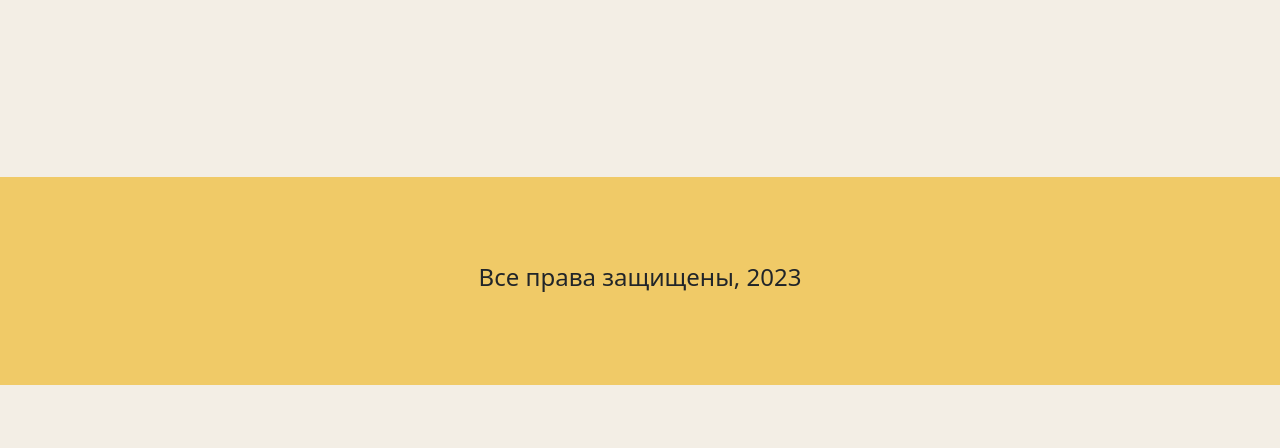
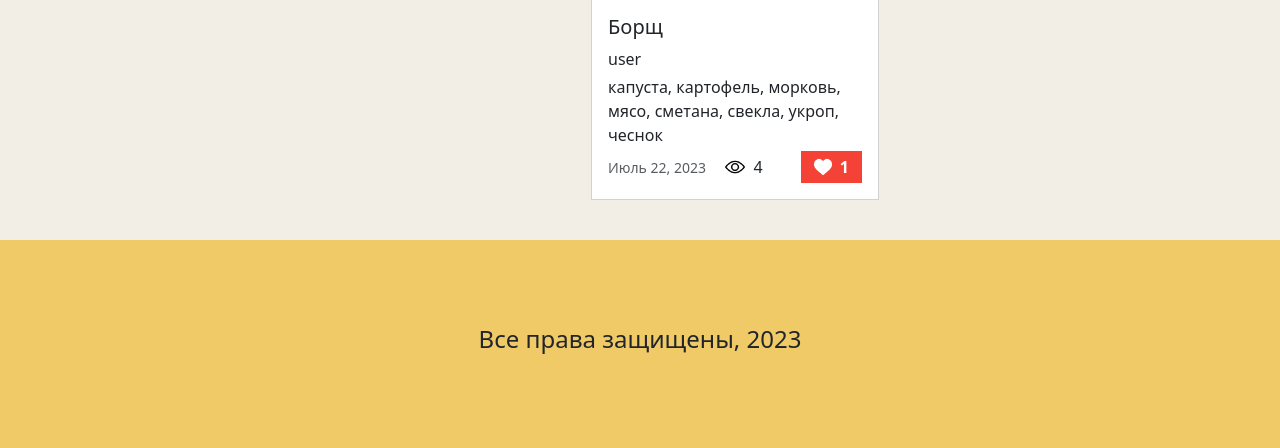
Before and after one commit to fluke8/summer-practice-django-bootstrap, a Django app: page /profile/user/ in a window 1280 px wide. Shown: the part 415-863 px from the top of the page. Before the commit the page ends 800 px from the top, so only its background shows below. Run offline with Django 3.2, Linux system fonts and the light colour scheme; a user stored in the database is signed in; data comes from the database, SQL or seed files in the repository; both versions use the stored data as it was after the commit; some libraries are stand-ins or nearby versions.

Commit message:
финалочка

```diff
--- a/mysite/main/templates/main/base.html
+++ b/mysite/main/templates/main/base.html
@@ -21,7 +21,7 @@
         </button>
         <div class="collapse navbar-collapse" id="navbarNavAltMarkup">
             <div class="navbar-nav ms-auto d-flex align-items-end">
-                <a class="nav-link" href="{% url 'about' %}">About</a>
+                <a class="nav-link" href="{% url 'about' %}">О нас</a>
                 <a class="nav-link" href="{% url 'create' %}">Создать</a>
                 {% if user.is_authenticated %}
 
--- a/mysite/main/templates/main/profile.html
+++ b/mysite/main/templates/main/profile.html
@@ -32,11 +32,11 @@
                 {% endif %}
             </div>
             <div class="col-lg-8 col-xl-10 d-flex flex-column align-items-center justify-content-center">
-                {% if viewing_own_profile %}
+
                 <h2>Посты, добавленные в избранное</h2>
 
                 {% if favorites %}
-                        <div class="container card-wrapper d-flex flex-wrap p-0">
+                    <div class="container card-wrapper d-flex flex-wrap p-0 align-items-start">
                         {% for post in favorites %}
 
                             <div id="card" class="card my-2 mx-2">
@@ -65,7 +65,7 @@
                                         <form method="post" action="{% url 'add_to_favorites' pk=post.pk %}"
                                               data-post-id="{{ post.pk }}">
                                             {% csrf_token %}
-                                                {% if user in post.favorites.all %}
+                                            {% if request.user in post.favorites.all %}
                                                 <button type="submit"
                                                         class="btn btn-danger remove-from-favorite btn-favorite d-flex flex-row">
                                                     <img class="heart-liked"
@@ -88,67 +88,83 @@
                         {% endfor %}
                     </div>
                 {% else %}
+                    {% if viewing_own_profile %}
                         <p>Вы пока не добавили ни одного поста в избранное.</p>
+                    {% else %}
+                        <p>{{ user.username }} пока не добавил ни одного поста в избранное.</p>
                     {% endif %}
-
+                {% endif %}
+                {% if viewing_own_profile %}
+                <h2>Ваши рецепты</h2>
                 {% else %}
-                    <h2>Посты, добавленные в избранное</h2>
-                    {% if favorites %}
-                        <div class="container card-wrapper d-flex flex-wrap p-0">
-                            {% for post in favorites %}
+                <h2>Рецепты пользователя {{ user.username }}</h2>
+                {% endif %}
+                {% if user_recipes %}
+                    <div class="container card-wrapper d-flex flex-wrap p-0 align-items-start">
+                        {% for recipe in user_recipes %}
                             <div id="card" class="card my-2 mx-2">
-                                    {% if post.img %}
-                                        <a href="{% url 'post' post.pk %}">
-                                            <img height="200px" src="../../media/{{ post.img }}" class="card-img-top"
+                                {% if recipe.img %}
+                                    <a href="{% url 'post' recipe.pk %}">
+                                        <img height="200px" src="../../media/{{ recipe.img }}" class="card-img-top"
                                              alt="фото блюда">
                                     </a>
                                 {% endif %}
                                 <div class="card-body">
-                                        <h5 class="card-title"><a href="{% url 'post' post.pk %}">{{ post.name }}</a>
+                                    <h5 class="card-title"><a href="{% url 'post' recipe.pk %}">{{ recipe.name }}</a>
                                     </h5>
-                                        <a href="{% url 'profile' post.author.username %}">
-                                            <p class="card-text">{{ post.author }}</p>
+                                    <a href="{% url 'profile' recipe.author.username %}">
+                                        <p class="card-text">{{ recipe.author }}</p>
                                     </a>
-                                        <p class="card-text my-1">{{ post.get_ingredients_display }}</p>
+                                    <p class="card-text my-1">{{ recipe.get_ingredients_display }}</p>
                                     <div class="date-favorites d-flex flex-row justify-content-between mt-1 align-items-center">
                                         <p class="card-text m-0"><small
-                                                    class="text-muted">{{ post.date_posted.date }}</small>
+                                                class="text-muted">{{ recipe.date_posted.date }}</small>
                                         </p>
 
                                         <div class="views-block d-flex flex-row">
                                             <img src="{% static 'icons/view.png' %}" alt="">
-                                                <p class="card-text m-0">{{ post.views }}</p>
+                                            <p class="card-text m-0">{{ recipe.views }}</p>
                                         </div>
-                                            <form method="post" action="{% url 'add_to_favorites' pk=post.pk %}"
-                                                  data-post-id="{{ post.pk }}">
+                                        <form method="post" action="{% url 'add_to_favorites' pk=recipe.pk %}"
+                                              data-post-id="{{ recipe.pk }}">
                                             {% csrf_token %}
-                                                {% if user in post.favorites.all %}
+                                            {% if request.user in recipe.favorites.all %}
                                                 <button type="submit"
                                                         class="btn btn-danger remove-from-favorite btn-favorite d-flex flex-row">
                                                     <img class="heart-liked"
                                                          src="{% static 'icons/heart-liked.png' %}"
                                                          alt="Heart Liked">
-                                                        <b>{{ post.total_added_to_favorites }}</b>
+                                                    <b>{{ recipe.total_added_to_favorites }}</b>
                                                 </button>
                                             {% else %}
                                                 <button type="submit"
                                                         class="btn btn-primary add-to-favorite btn-favorite d-flex flex-row">
                                                     <img class="heart" src="{% static 'icons/heart.png' %}"
                                                          alt="Heart">
-                                                        <b>{{ post.total_added_to_favorites }}</b>
+                                                    <b>{{ recipe.total_added_to_favorites }}</b>
                                                 </button>
                                             {% endif %}
                                         </form>
                                     </div>
                                 </div>
                             </div>
+
+
                     {% endfor %}
                     </div>
+                    </div>
                 {% else %}
-                        <p>{{ user.username }} пока не добавил ни одного поста в избранное.</p>
+                    {% if viewing_own_profile %}
+                        <p>Вы еще не добавили ни одного рецепта.</p>
+                    {% else %}
+                        <p>Он еще не добавили ни одного рецепта.</p>
                     {% endif %}
                 {% endif %}
             </div>
+
         </div>
+
     </div>
+
+
 {% endblock content %}
--- a/mysite/main/views.py
+++ b/mysite/main/views.py
@@ -59,10 +59,12 @@ def create(request):
             new_recipe.author = request.user
             new_recipe.save()
 
-            # Получаем данные об ингредиентах из формы и сохраняем их
-            ingredients = request.POST.getlist('ingredients')
-            for ingredient_name in ingredients:
-                ingredient, _ = Ingredient.objects.get_or_create(name=ingredient_name)
+            # Получаем данные об ингредиентах из формы и сохраняем только существующие ингредиенты
+            ingredients_names = request.POST.getlist('ingredients')
+            existing_ingredients = Ingredient.objects.filter(name__in=ingredients_names)
+
+            # Добавляем только существующие ингредиенты в рецепт
+            for ingredient in existing_ingredients:
                 new_recipe.ingredients.add(ingredient)
 
             form.save_m2m()  # Сохраняем связи many-to-many
@@ -137,6 +139,8 @@ def profile(request, username=None):
     except ObjectDoesNotExist:
         profile_form = UserProfileForm()
 
+    user_recipes = Recipe.objects.filter(author=user)
+
     if request.method == 'POST':
         profile_form = UserProfileForm(request.POST, request.FILES, instance=request.user.userprofile)
         if profile_form.is_valid():
@@ -148,6 +152,7 @@ def profile(request, username=None):
         'user': user,
         'viewing_own_profile': viewing_own_profile,
         'favorites': favorites,
+        'user_recipes': user_recipes,  # Add user's own recipes to the context
         'profile_form': profile_form,
     }
 
--- a/mysite/static/styles/style.css
+++ b/mysite/static/styles/style.css
@@ -343,3 +343,7 @@ nav a:hover {
     max-height: 100%;
     margin-right: 0.5rem;
 }
+
+#div_id_ingredients select{
+    height: 20rem;
+}
```
Also changed, not shown: mysite/main/templates/main/index.html (+5 -4 lines), mysite/db.sqlite3. Lines whose indentation alone changed are shown as unchanged.
